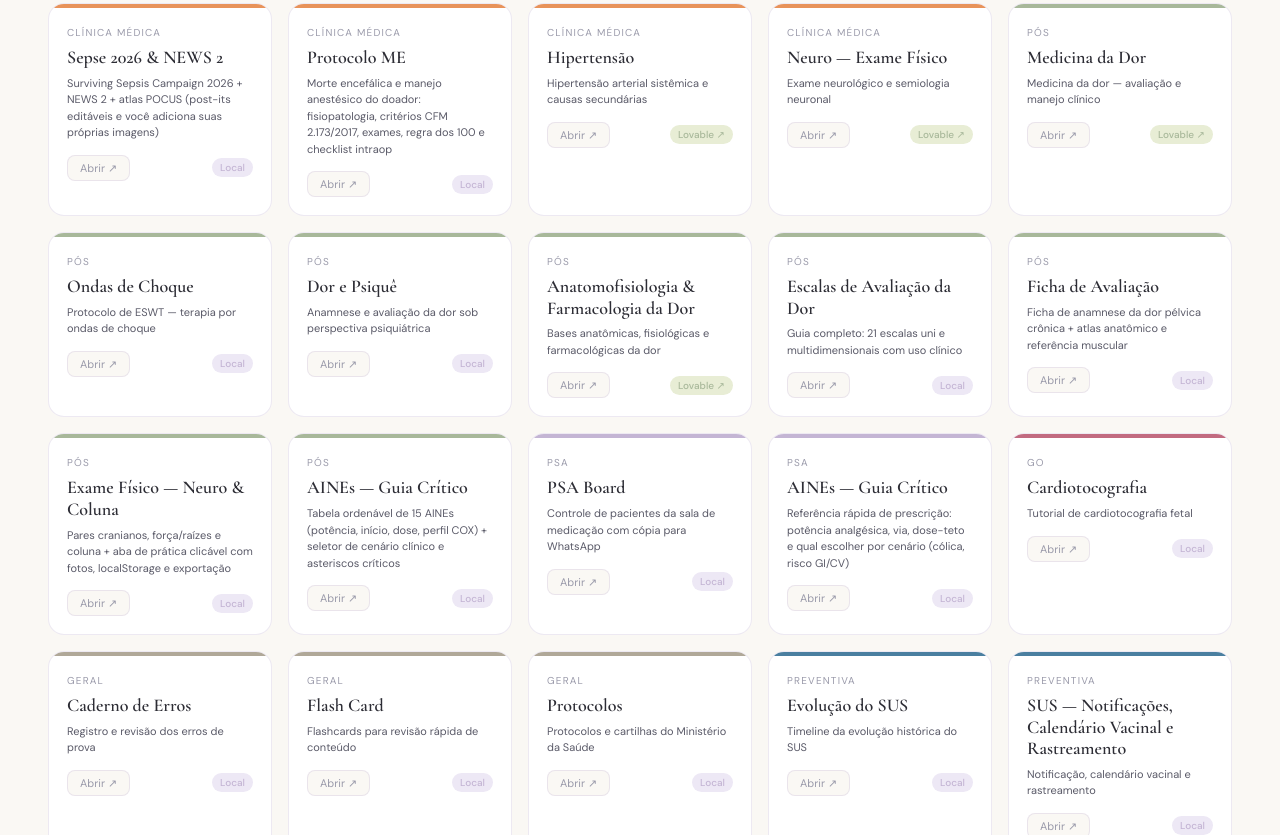
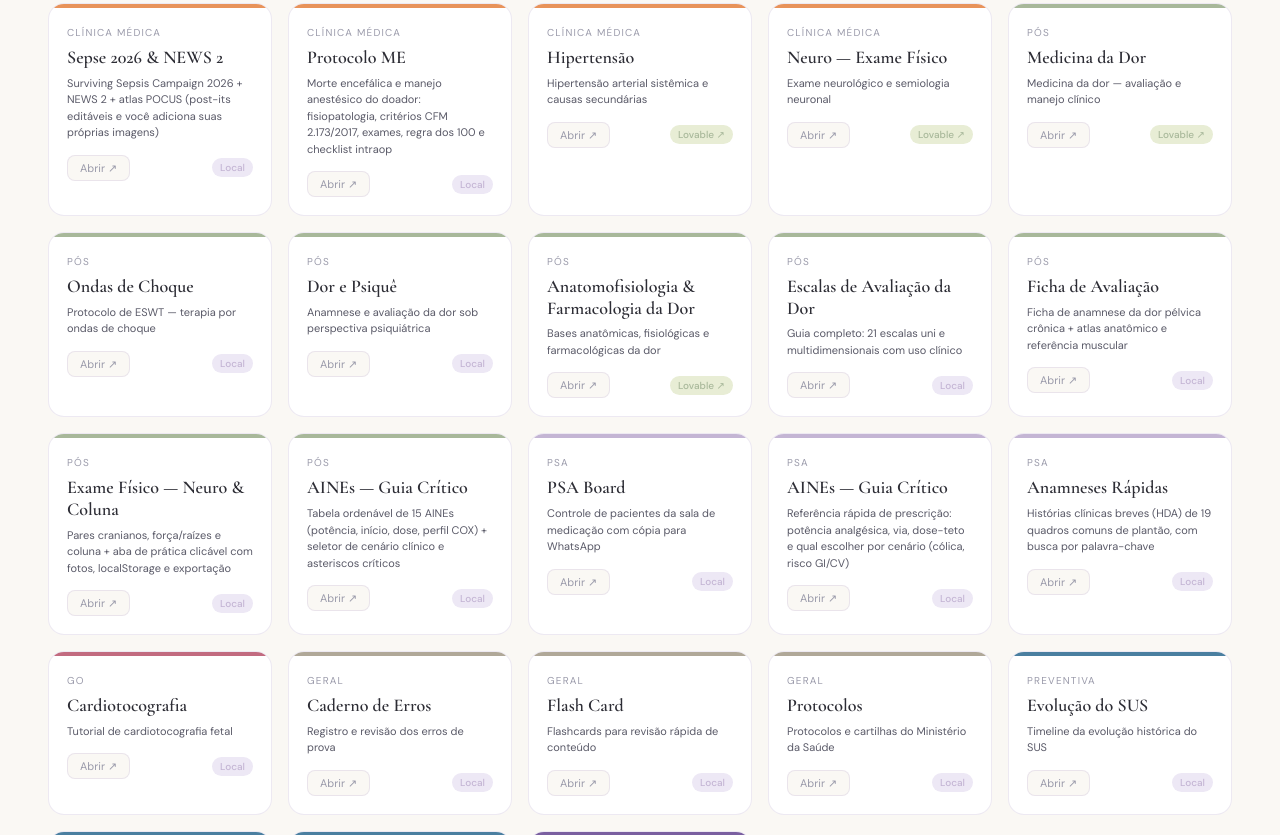
Before and after one commit to alinebcunhaa/mystudy, a plain HTML site: page index.html in a window 1280 px wide. Shown: the part 1147-1982 px from the top of the page. Drawn offline with nearby package versions, Linux system fonts and the light colour scheme.

Commit message:
Add files via upload

```diff
--- a/index.html
+++ b/index.html
@@ -717,6 +717,7 @@
     {name:'AINEs — Guia Crítico',category:'pos',file:'aines-guia.html',desc:'Tabela ordenável de 15 AINEs (potência, início, dose, perfil COX) + seletor de cenário clínico e asteriscos críticos',type:'local'},
     {name:'PSA Board',category:'psa',file:'psa-board.html',desc:'Controle de pacientes da sala de medicação com cópia para WhatsApp',type:'local'},
     {name:'AINEs — Guia Crítico',category:'psa',file:'aines-guia.html',desc:'Referência rápida de prescrição: potência analgésica, via, dose-teto e qual escolher por cenário (cólica, risco GI/CV)',type:'local'},
+    {name:'Anamneses Rápidas',category:'psa',file:'anamneses-plantao.html',desc:'Histórias clínicas breves (HDA) de 19 quadros comuns de plantão, com busca por palavra-chave',type:'local'},
     {name:'Cardiotocografia',category:'gineco',file:'ctg_tutorial_v2.html',desc:'Tutorial de cardiotocografia fetal',type:'local'},
     {name:'Caderno de Erros',category:'geral',file:'erros_prova.html',desc:'Registro e revisão dos erros de prova',type:'local'},
     {name:'Flash Card',category:'geral',file:'flashcard-med.html',desc:'Flashcards para revisão rápida de conteúdo',type:'local'},
```
